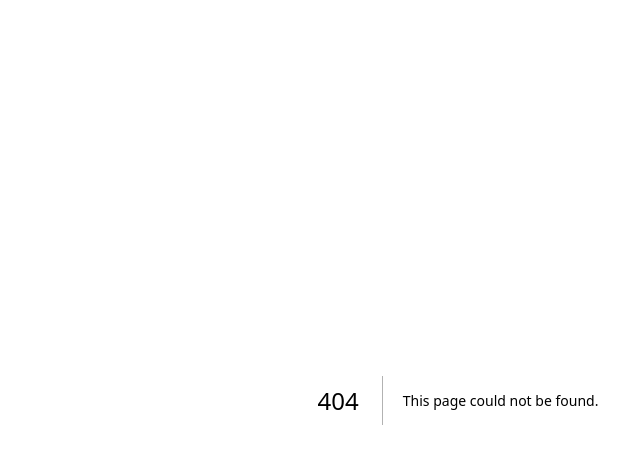
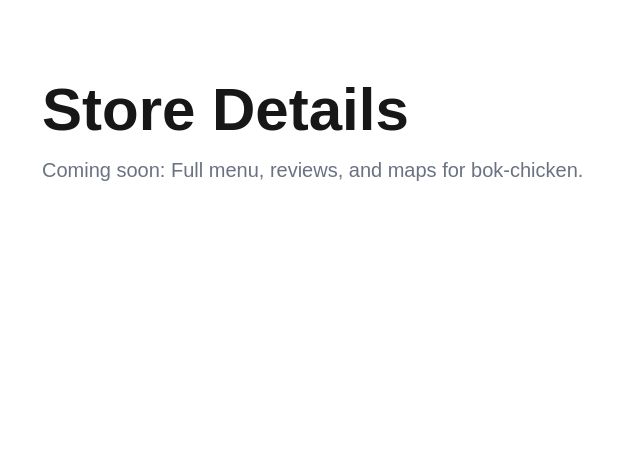
Before and after one commit to clongerts/campus-bites, a Next.js app: page /stalls/bok-chicken in a window 1280 px wide. Before the commit this address had no page. Shown: the top 464 px of the page, without its empty margins (182-822 px from the left). Built offline with nearby package versions, Linux system fonts and the light colour scheme.

Commit message:
Create page.tsx

```diff
--- /dev/null
+++ b/app/stalls/[id]/page.tsx
@@ -0,0 +1,9 @@
+export default function StallDetail({ params }: { params: { id: string } }) {
+  // This is where you would fetch data based on the ID
+  return (
+    <div className="max-w-4xl mx-auto py-20 px-8">
+      <h1 className="text-6xl font-black mb-4">Store Details</h1>
+      <p className="text-gray-500 text-xl font-medium">Coming soon: Full menu, reviews, and maps for {params.id}.</p>
+    </div>
+  );
+}
```
